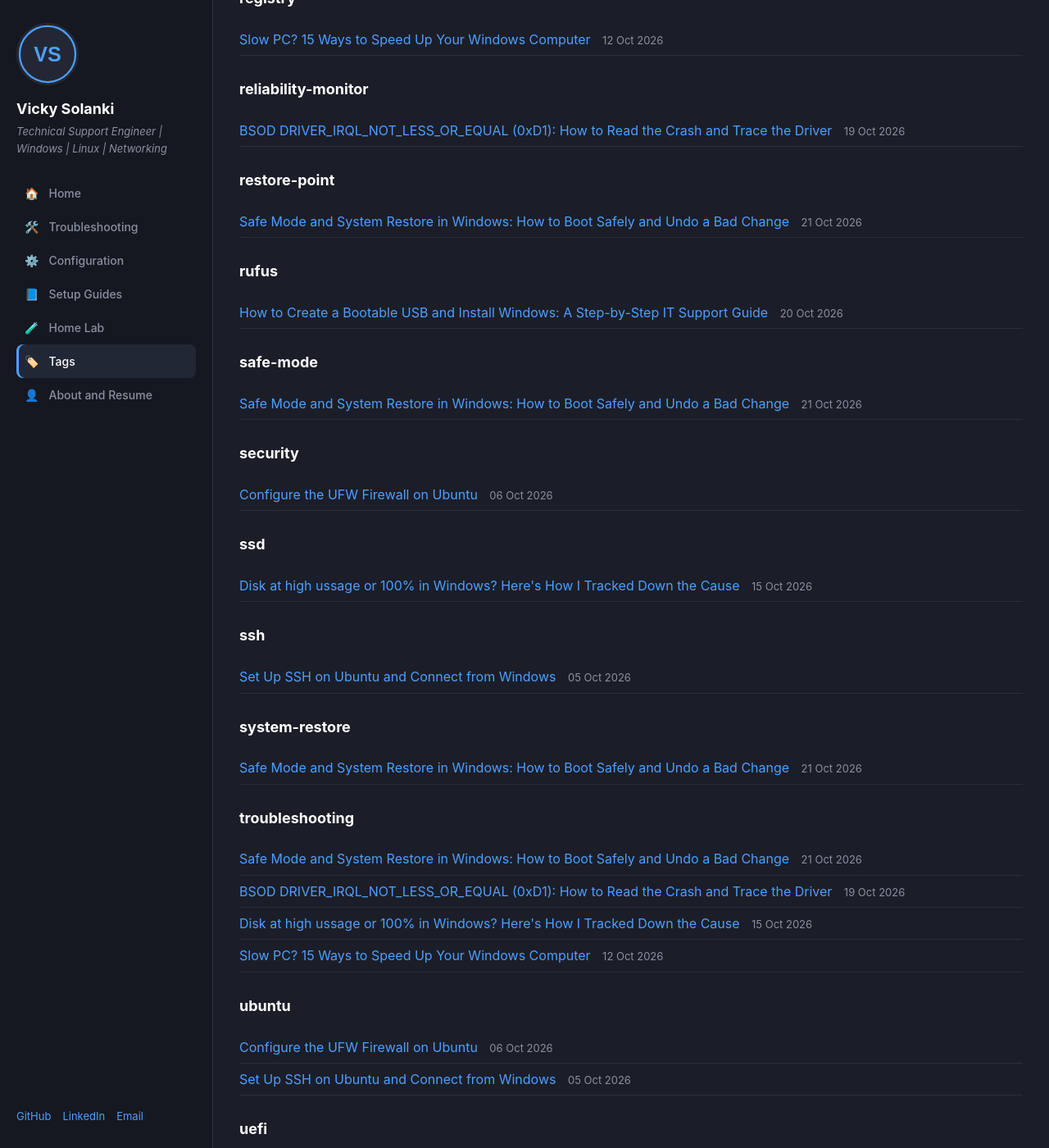
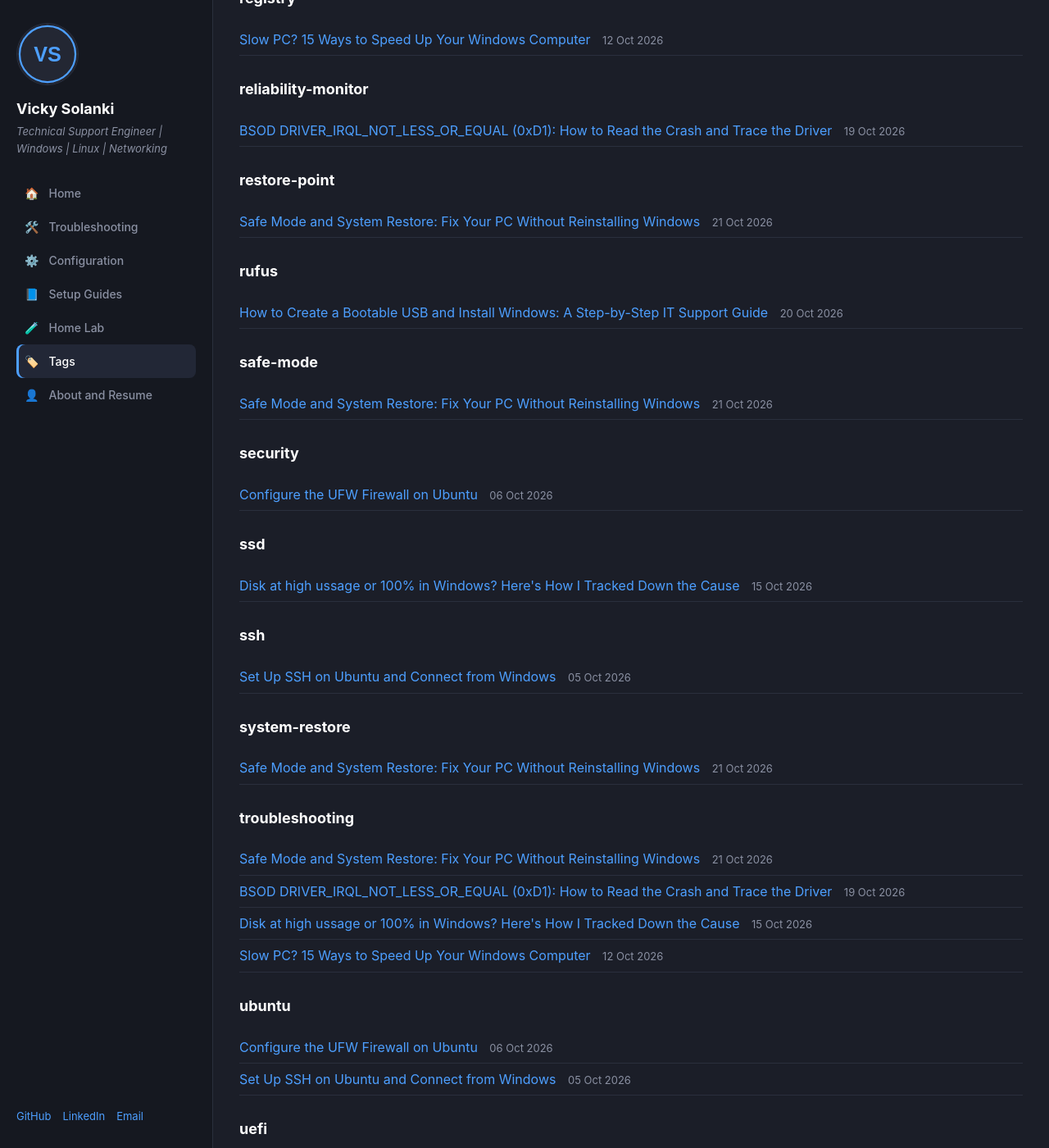
Before and after one commit to vickysolankii/vickysolankii.github.io, a Jekyll site: the page built from tags.md, in a window 1280 px wide and 1400 px high, scrolled down 2004 px. Shown: the whole window at 82% size. Built offline with Jekyll 4.4.1, drawn with Linux system fonts in a browser that asks for light colours; some of the changed text lies outside the part shown.

Commit message:
Update 2026-10-21-safe-mode-system-restore-windows.md

```diff
--- a/_posts/2026-10-21-safe-mode-system-restore-windows.md
+++ b/_posts/2026-10-21-safe-mode-system-restore-windows.md
@@ -1,6 +1,6 @@
 ---
 layout: post
-title: "Safe Mode and System Restore in Windows: How to Boot Safely and Undo a Bad Change"
+title: "Safe Mode and System Restore: Fix Your PC Without Reinstalling Windows"
 category: troubleshooting
 tags: [windows, safe-mode, system-restore, restore-point, msconfig, troubleshooting]
 description: "A simple guide to starting Windows in Safe Mode with Shift + Restart or msconfig, creating a restore point, and using System Restore to roll your PC back to a time when it worked."
```
